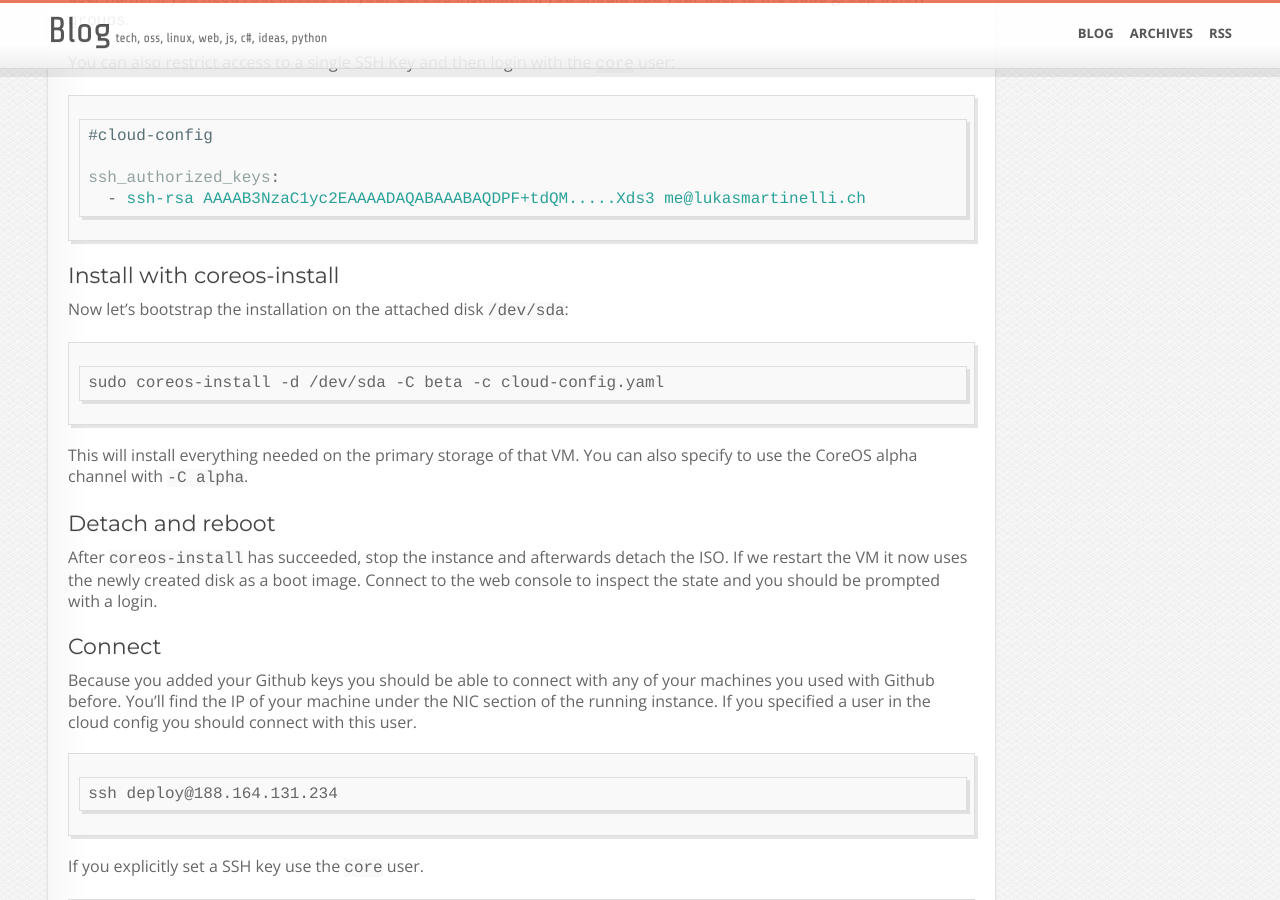
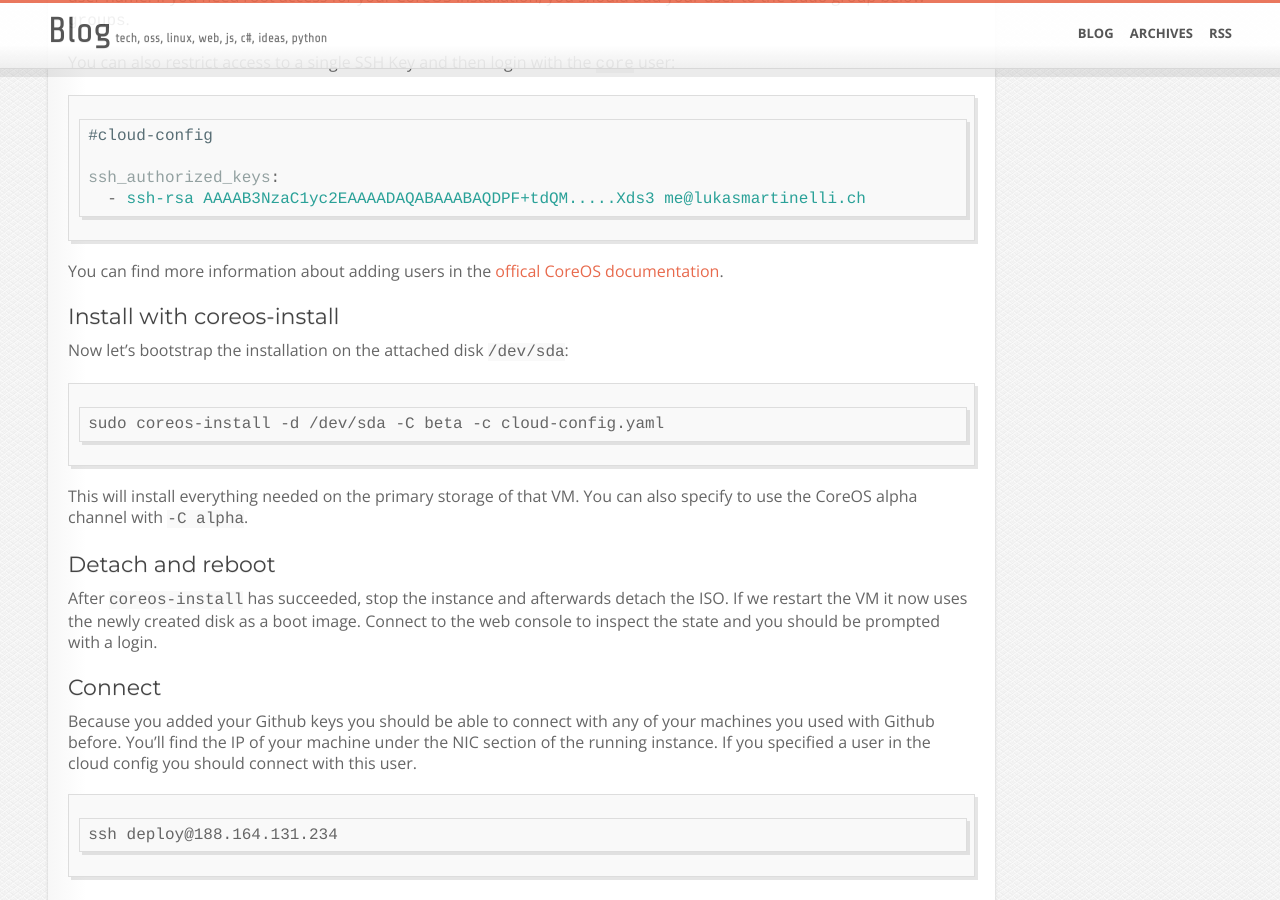
Before and after one commit to lukasmartinelli/lukasmartinelli.github.io, a Jekyll site: the page built from _posts/2014-07-26-install-coreos-on-cloudstack.md, in a window 1280 px wide and 900 px high, scrolled down 6262 px. Built offline with Jekyll 4.4.1, drawn with Linux system fonts in a browser that asks for light colours; Markdown is read by kramdown in place of the engine named in the settings; comment, search, counter and statistics services are not loaded.

Commit message:
Added link to CoreOS documentation

````diff
--- a/_posts/2014-07-26-install-coreos-on-cloudstack.md
+++ b/_posts/2014-07-26-install-coreos-on-cloudstack.md
@@ -98,6 +98,8 @@ ssh_authorized_keys:
   - ssh-rsa AAAAB3NzaC1yc2EAAAADAQABAAABAQDPF+tdQM.....Xds3 me@lukasmartinelli.ch
 ```
 
+You can find more information about adding users in the [offical CoreOS documentation](https://coreos.com/docs/cluster-management/setup/adding-users/).
+
 ### Install with coreos-install
 Now let's bootstrap the installation on the attached disk `/dev/sda`:
 
````
